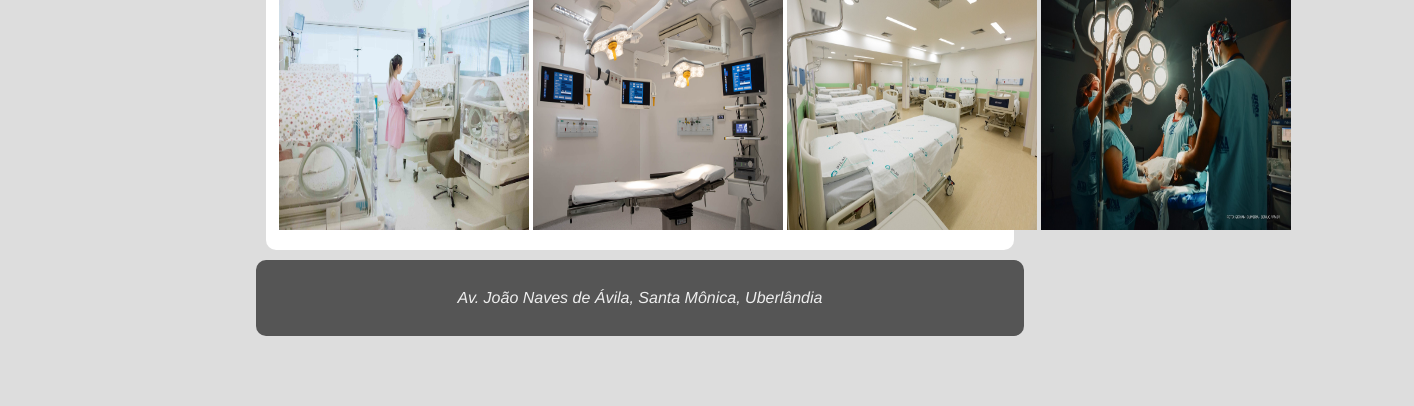
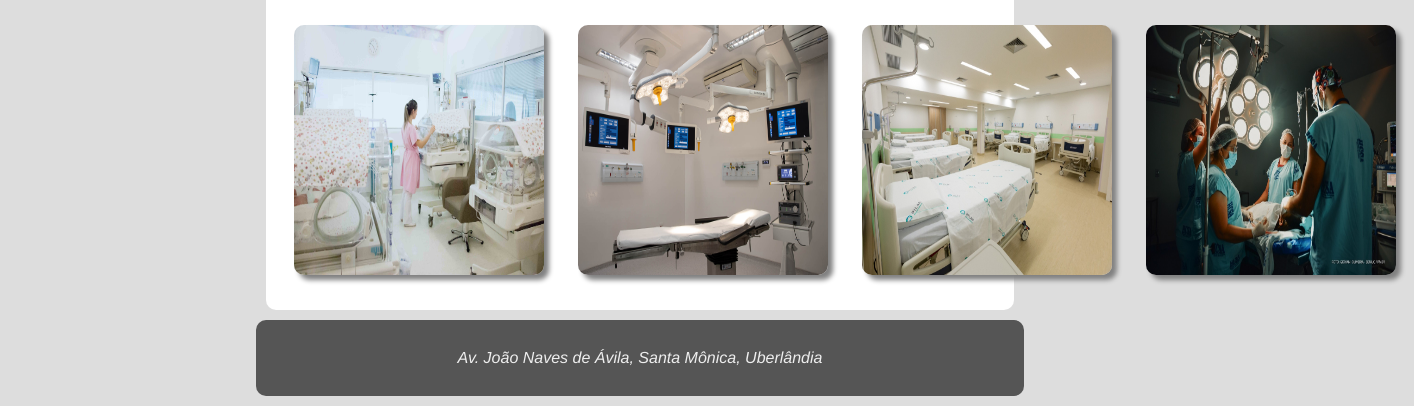
Before and after one commit to IsraelVaz12/Ola-Mundo, a plain HTML site: page trabalho3/ex2/galeria.html in a window 1280 px wide. Shown: the part 555-961 px from the top of the page, 1414 px wide, since content can reach past the window. Before the commit the page ends 901 px from the top, so only its background shows below. Drawn offline with Linux system fonts and the light colour scheme.

Commit message:
Update style.css

```diff
--- a/trabalho3/ex2/style.css
+++ b/trabalho3/ex2/style.css
@@ -52,7 +52,8 @@ h2{
     color: #555;
 }
 
-.galery img{
+img {
   box-shadow: 5px 5px 5px gray;
   border-radius: 10px;
+  margin: 15px 15px;
 }
```
